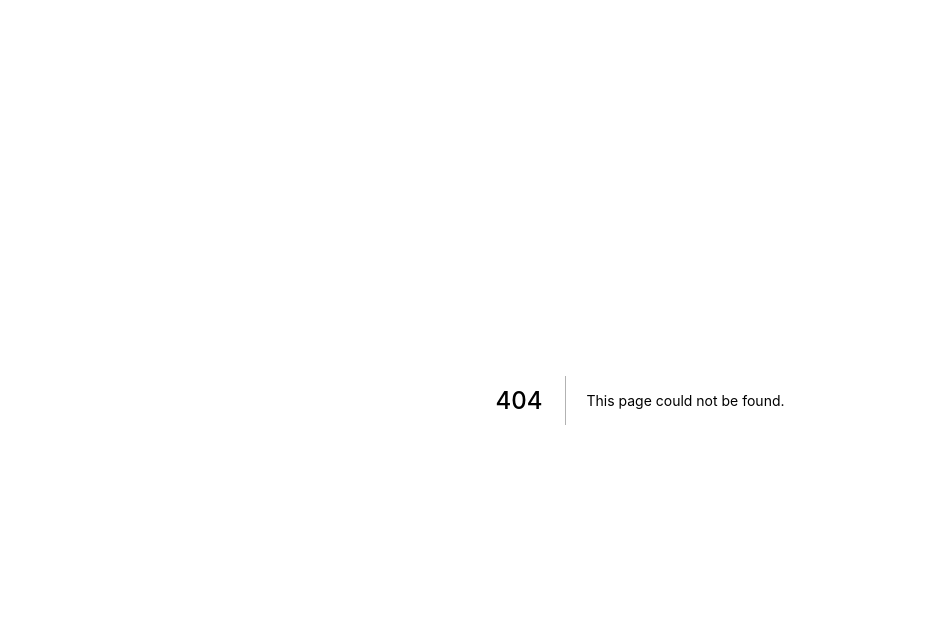
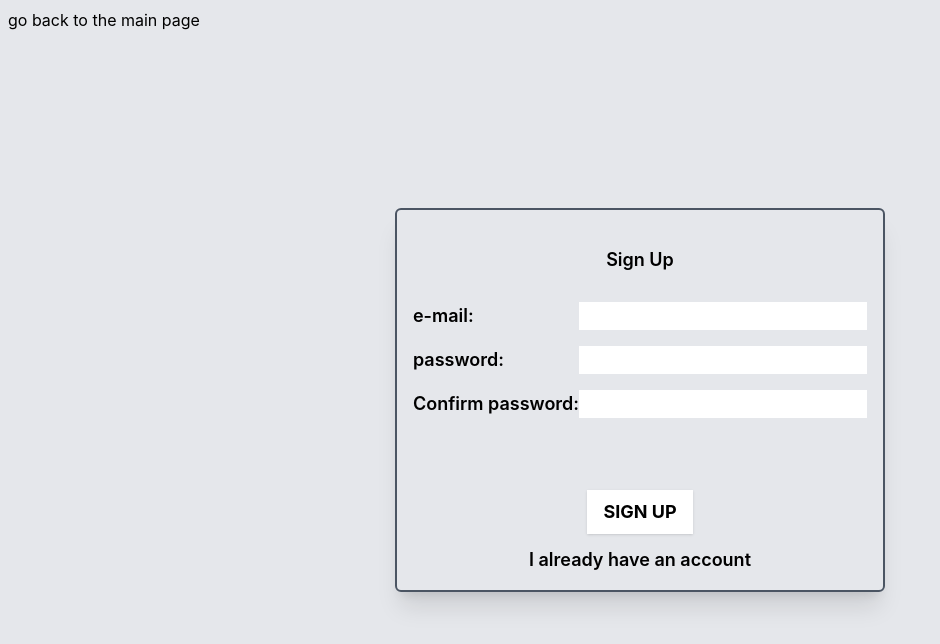
Before and after one commit to BartlomiejRuson/cal-calculator, a Next.js app: page /signup in a window 1280 px wide. Before the commit this address had no page. Shown: the top 644 px of the page, without its empty margins (0-940 px from the left). Built offline with nearby package versions, Linux system fonts and the light colour scheme.

Commit message:
css dla logowania

```diff
--- /dev/null
+++ b/firebase.js
@@ -0,0 +1,28 @@
+import { initializeApp } from "firebase/app";
+import {getAuth,createUserWithEmailAndPassword} from 'firebase/auth'
+
+
+const firebaseConfig = {
+    apiKey: "AIzaSyCwpN8AI1336f0vuVgNhIS4GLe39V4RDfQ",
+
+    authDomain: "cal-calculator-86af7.firebaseapp.com",
+
+    projectId: "cal-calculator-86af7",
+
+    storageBucket: "cal-calculator-86af7.appspot.com",
+
+    messagingSenderId: "977949079433",
+
+    appId: "1:977949079433:web:c23fd9c09432f648e71358",
+
+    measurementId: "G-N9Y69L03ZJ",
+  };
+
+  const app = initializeApp(firebaseConfig);
+  const auth = getAuth();
+
+export default app;
+
+export const signup = (email,password)=>{
+ return createUserWithEmailAndPassword(auth,email,password)
+}
--- a/package.json
+++ b/package.json
@@ -9,6 +9,7 @@
     "lint": "next lint"
   },
   "dependencies": {
+    "firebase": "^9.8.2",
     "next": "12.1.6",
     "react": "18.1.0",
     "react-dom": "18.1.0",
--- /dev/null
+++ b/pages/components/Nav.js
@@ -0,0 +1,47 @@
+import Link from 'next/link'
+import React from 'react'
+
+function Nav({dayTotal}) {
+  return (
+    <nav className="sticky top-0  bg-gray-200 py-1 border-b border-black">
+
+      <div className="flex  justify-items-center items-center justify-center">
+        <span className="px-4 text-xl font-semibold hidden md:block">
+          Calorie
+        </span>
+        <svg
+          xmlns="http://www.w3.org/2000/svg"
+          className="h-12 w-12"
+          fill="none"
+          viewBox="0 0 24 24"
+          stroke="currentColor"
+          strokeWidth={2}
+        >
+          <path
+            strokeLinecap="round"
+            strokeLinejoin="round"
+            d="M9 7h6m0 10v-3m-3 3h.01M9 17h.01M9 14h.01M12 14h.01M15 11h.01M12 11h.01M9 11h.01M7 21h10a2 2 0 002-2V5a2 2 0 00-2-2H7a2 2 0 00-2 2v14a2 2 0 002 2z"
+          />
+        </svg>
+        <span className="px-4 text-xl font-semibold hidden md:block">
+          Calculator
+        </span>
+      </div>
+
+
+
+    <div className='absolute flex justify-between top-1/2 right-0 w-1/3 md:w-1/4 -translate-y-1/2 font-semibold text-lg'>
+        <h2>
+        Today&apos;s total: {dayTotal}
+        </h2>
+        <div className='px-7 flex items-center cursor-pointer'>
+            <Link href='/signup'><span className='px-4 py-2 font-semibold shadow bg-white focus:shadow-outline hover:bg-green-300 transition-all ease-out text-base'>LOGIN</span></Link>
+
+            </div>
+    </div>
+
+  </nav>
+  )
+}
+
+export default Nav
--- a/pages/index.js
+++ b/pages/index.js
@@ -1,18 +1,20 @@
 import Head from "next/head";
 import { useState, useEffect } from "react";
 import uuid from "react-uuid";
+import {app} from '../firebase'
+import Nav from "./components/Nav";
 
 export default function Home() {
-  const [bre, setBre] = useState([]);
-  const [lun, setLun] = useState([]);
-  const [din, setDin] = useState([]);
-  const [sna, setSna] = useState([]);
+  const [breakfast, setBre] = useState([]);
+  const [lunch, setLun] = useState([]);
+  const [dinner, setDin] = useState([]);
+  const [snacks, setSna] = useState([]);
   const [breakfastTotal, setBreakfastTotal] = useState(0);
   const [lunchTotal, setLunchTotal] = useState(0);
   const [dinnerTotal, setDinnerTotal] = useState(0);
   const [snacksTotal, setSnacksTotal] = useState(0);
   const [dayTotal, setDayTotal] = useState(0);
-  const [ingr, setIngr] = useState("");
+  const [ingredient, setIngredient] = useState("");
   const [dish, setDish] = useState("");
   const [errorText, setErrorText] = useState("");
   const [currentFood, setCurrentFood] = useState({
@@ -34,6 +36,7 @@ export default function Home() {
   };
 
   if (typeof window === "undefined") {
+    //idk
   } else {
     window.addEventListener("scroll", hideButton);
   }
@@ -41,15 +44,16 @@ export default function Home() {
   const deleteFood = (id, dish, kcals) => {
     switch (dish) {
       case "breakfast":
-        const newBreakfast = bre.filter((item) => {
+        const newBreakfast = breakfast.filter((item) => {
           return item.id != id;
         });
         setBre(newBreakfast);
         setBreakfastTotal(breakfastTotal - kcals);
         setDayTotal(dayTotal - kcals);
+        console.log(app)
         break;
       case "lunch":
-        const newLunch = lun.filter((item) => {
+        const newLunch = lunch.filter((item) => {
           return item.id != id;
         });
         setLun(newLunch);
@@ -57,7 +61,7 @@ export default function Home() {
         setDayTotal(dayTotal - kcals);
         break;
       case "dinner":
-        const newDinner = din.filter((item) => {
+        const newDinner = dinner.filter((item) => {
           return item.id != id;
         });
         setDin(newDinner);
@@ -65,7 +69,7 @@ export default function Home() {
         setDayTotal(dayTotal - kcals);
         break;
       case "snacks":
-        const newSnacks = sna.filter((item) => {
+        const newSnacks = snacks.filter((item) => {
           return item.id != id;
         });
         setSna(newSnacks);
@@ -80,35 +84,39 @@ export default function Home() {
     switch (dish) {
       case "breakfast":
         setBre([
-          ...bre,
+          ...breakfast,
           { id: uuid(), name: currentFood.name, kcals: currentFood.kcals },
         ]);
         setBreakfastTotal(breakfastTotal + currentFood.kcals);
         setDayTotal(dayTotal + currentFood.kcals);
+
         break;
       case "lunch":
         setLun([
-          ...lun,
+          ...lunch,
           { id: uuid(), name: currentFood.name, kcals: currentFood.kcals },
         ]);
         setLunchTotal(lunchTotal + currentFood.kcals);
         setDayTotal(dayTotal + currentFood.kcals);
+
         break;
       case "dinner":
         setDin([
-          ...din,
+          ...dinner,
           { id: uuid(), name: currentFood.name, kcals: currentFood.kcals },
         ]);
         setDinnerTotal(dinnerTotal + currentFood.kcals);
         setDayTotal(dayTotal + currentFood.kcals);
+
         break;
       case "snacks":
         setSna([
-          ...sna,
+          ...snacks,
           { id: uuid(), name: currentFood.name, kcals: currentFood.kcals },
         ]);
         setSnacksTotal(snacksTotal + currentFood.kcals);
         setDayTotal(dayTotal + currentFood.kcals);
+
         break;
       default:
     }
@@ -123,11 +131,11 @@ export default function Home() {
         "X-RapidAPI-Key": "ed891157f5mshc9042211f64f080p1bbbf9jsnedd6101045bb",
       },
     };
-    if (ingr) {
+    if (ingredient) {
     }
     fetch(
       "https://edamam-food-and-grocery-database.p.rapidapi.com/parser?ingr=" +
-        ingr,
+        ingredient,
       options
     )
       .then((response) => {
@@ -138,13 +146,14 @@ export default function Home() {
           throw new Error();
         }
       })
-      .then((response) =>
+      .then((response) => {
         setCurrentFood({
-          name: ingr,
+          name: ingredient,
           dish: dish,
           kcals: response.parsed[0].food.nutrients.ENERC_KCAL,
-        })
-      )
+        });
+        setIngredient("");
+      })
       .catch((err) => {
         console.error(err);
         setErrorText("you need to type in specific food name");
@@ -157,36 +166,12 @@ export default function Home() {
         <meta name="description" content="Generated by me" />
         <link rel="icon" href="/favicon.ico" />
       </Head>
-      <nav className=" sticky top-0  bg-gray-200 py-1 border-b border-black">
-        <div className="relative">
-          <div className="flex  justify-items-center items-center justify-center">
-            <span className="px-4 text-xl font-semibold hidden md:block">Calorie</span>
-            <svg
-              xmlns="http://www.w3.org/2000/svg"
-              className="h-12 w-12"
-              fill="none"
-              viewBox="0 0 24 24"
-              stroke="currentColor"
-              strokeWidth={2}
-            >
-              <path
-                strokeLinecap="round"
-                strokeLinejoin="round"
-                d="M9 7h6m0 10v-3m-3 3h.01M9 17h.01M9 14h.01M12 14h.01M15 11h.01M12 11h.01M9 11h.01M7 21h10a2 2 0 002-2V5a2 2 0 00-2-2H7a2 2 0 00-2 2v14a2 2 0 002 2z"
-              />
-            </svg>
-            <span className="px-4 text-xl font-semibold hidden md:block">Calculator</span>
-          </div>
-
-            <h2 className="absolute top-1/2 right-0 w-1/4 -translate-y-1/2 font-semibold text-lg">Today&apos;s total: {dayTotal}</h2>
-
-        </div>
-      </nav>
+      <Nav dayTotal={dayTotal}/>
       <main className="flex flex-col  md:flex-row md:justify-around text-center bg-gray-100 md:py-5">
         <div className="w-full border mx-1  border-gray-300">
           <h2 className="text-xl font-semibold">Breakfast</h2>
           <div className="h-72 overflow-y-scroll scrollbar">
-            {bre.map((item) => (
+            {breakfast.map((item) => (
               <div
                 className="flex gap-2 my-1  py-2 max-h-full justify-center "
                 key={item.id}
@@ -223,7 +208,7 @@ export default function Home() {
         <div className="w-full border mx-1 border-gray-300">
           <h2 className="text-xl font-semibold">Lunch</h2>
           <div className="h-72 overflow-y-scroll scrollbar">
-            {lun.map((item) => (
+            {lunch.map((item) => (
               <div className="flex gap-2 py-2  justify-center" key={item.id}>
                 <p className="border-r border-black pr-2">{item.name}</p>
                 <p className="border-r border-black pr-2">{item.kcals} kcals</p>
@@ -256,7 +241,7 @@ export default function Home() {
         <div className="w-full border mx-1 border-gray-300">
           <h2 className="text-xl font-semibold">Dinner</h2>
           <div className="h-72 overflow-y-scroll scrollbar">
-            {din.map((item) => (
+            {dinner.map((item) => (
               <div className="flex gap-2 py-2 justify-center" key={item.id}>
                 <p className="border-r border-black pr-2">{item.name}</p>
                 <p className="border-r border-black pr-2">{item.kcals} kcals</p>
@@ -290,7 +275,7 @@ export default function Home() {
         <div className="w-full border mx-1 border-gray-300">
           <h2 className="text-xl font-semibold">Snacks</h2>
           <div className="h-72 overflow-y-scroll scrollbar">
-            {sna.map((item) => (
+            {snacks.map((item) => (
               <div className="flex gap-2 py-2 justify-center" key={item.id}>
                 <p className="border-r border-black pr-2">{item.name}</p>
                 <p className="border-r border-black pr-2">{item.kcals} kcals</p>
@@ -357,7 +342,9 @@ export default function Home() {
           type="text"
           name="food"
           id="food"
-          onChange={(e) => setIngr(e.target.value)}
+          value={ingredient}
+          onChange={(e) => setIngredient(e.target.value)}
+          placeholder="pls type in exact names!"
         />
         <div className="flex justify-center flex-col">
           <div>
@@ -423,11 +410,8 @@ export default function Home() {
           type="submit"
           className="px-4 py-2 my-2  font-bold shadow bg-white focus:shadow-outline hover:bg-green-300 transition-all ease-out"
         >
-
           ADD
-
         </button>
-
       </form>
     </div>
   );
--- /dev/null
+++ b/pages/signin.js
@@ -0,0 +1,42 @@
+import React from "react";
+import Link from "next/link";
+
+function SignIn() {
+  return (
+    <div className="max-w-screen flex items-center justify-center h-screen bg-gray-200">
+      <Link href="/">
+        <span className="absolute top-2 left-2 cursor-pointer">
+          go back to the main page
+        </span>
+      </Link>
+      <div className="flex flex-col justify-between w-124 h-96 text-center font-semibold text-lg border-2 border-gray-600 shadow-xl p-4 rounded-md">
+        <form className="flex flex-col">
+          <h2 className="py-5">Sign In</h2>
+          <div className="py-2 flex justify-between">
+            <label htmlFor="email">e-mail: </label>
+            <input type="email" name="email" id="email" />
+          </div>
+          <div className="py-2 flex justify-between">
+            <label htmlFor="email">password: </label>
+            <input type="password" name="passwd" id="passwd" />
+          </div>
+
+          <button
+            type="submit"
+            className="px-4 py-2 mt-16 mx-auto  font-bold shadow bg-white focus:shadow-outline hover:bg-green-300 transition-all ease-out"
+          >
+            SIGN IN
+          </button>
+        </form>
+        <Link href="/signup">
+          <span className="hover:text-blue-500 cursor-pointer transition-all ease-out">
+            {" "}
+            i don&apos;t have an account
+          </span>
+        </Link>
+      </div>
+    </div>
+  );
+}
+
+export default SignIn;
--- /dev/null
+++ b/pages/signup.js
@@ -0,0 +1,51 @@
+import React,{useRef} from "react";
+import Link from "next/link";
+import {signup} from '../firebase'
+function SignUp() {
+
+  const emailRef = useRef();
+  const passwordRef = useRef();
+
+  const handleSubmit = async (e) => {
+    e.preventDefault();
+    await signup(emailRef.current.value,passwordRef.current.value);
+  }
+
+  return (
+    <div className="max-w-screen flex items-center justify-center h-screen bg-gray-200">
+      <Link href="/">
+        <span className="absolute top-2 left-2 cursor-pointer">go back to the main page</span>
+      </Link>
+      <div className="flex flex-col justify-between w-124 h-96 text-center font-semibold text-lg border-2 border-gray-600 shadow-xl p-4 rounded-md">
+        <form className="flex flex-col" onSubmit={handleSubmit}>
+          <h2 className="py-5">Sign Up</h2>
+          <div className="py-2 flex justify-between">
+            <label htmlFor="email">e-mail: </label>
+            <input type="email" name="email" id="email" />
+          </div>
+          <div className="py-2 flex justify-between">
+            <label htmlFor="email">password: </label>
+            <input type="password" name="passwd" id="passwd" />
+          </div>
+          <div className="py-2 flex justify-between">
+            <label htmlFor="cPasswd">Confirm password: </label>
+            <input type="password" name="cPasswd" id="cPasswd" />
+          </div>
+          <button
+            type="submit"
+            className="px-4 py-2 mt-16 mx-auto  font-bold shadow bg-white focus:shadow-outline hover:bg-green-300 transition-all ease-out"
+          >
+            SIGN UP
+          </button>
+        </form>
+        <Link href="/signin">
+          <span className="hover:text-blue-500 cursor-pointer transition-all ease-out">
+            I already have an account
+          </span>
+        </Link>
+      </div>
+    </div>
+  );
+}
+
+export default SignUp;
```
Also changed, not shown: 1 other file (tests, documents, lock files or other folders).
